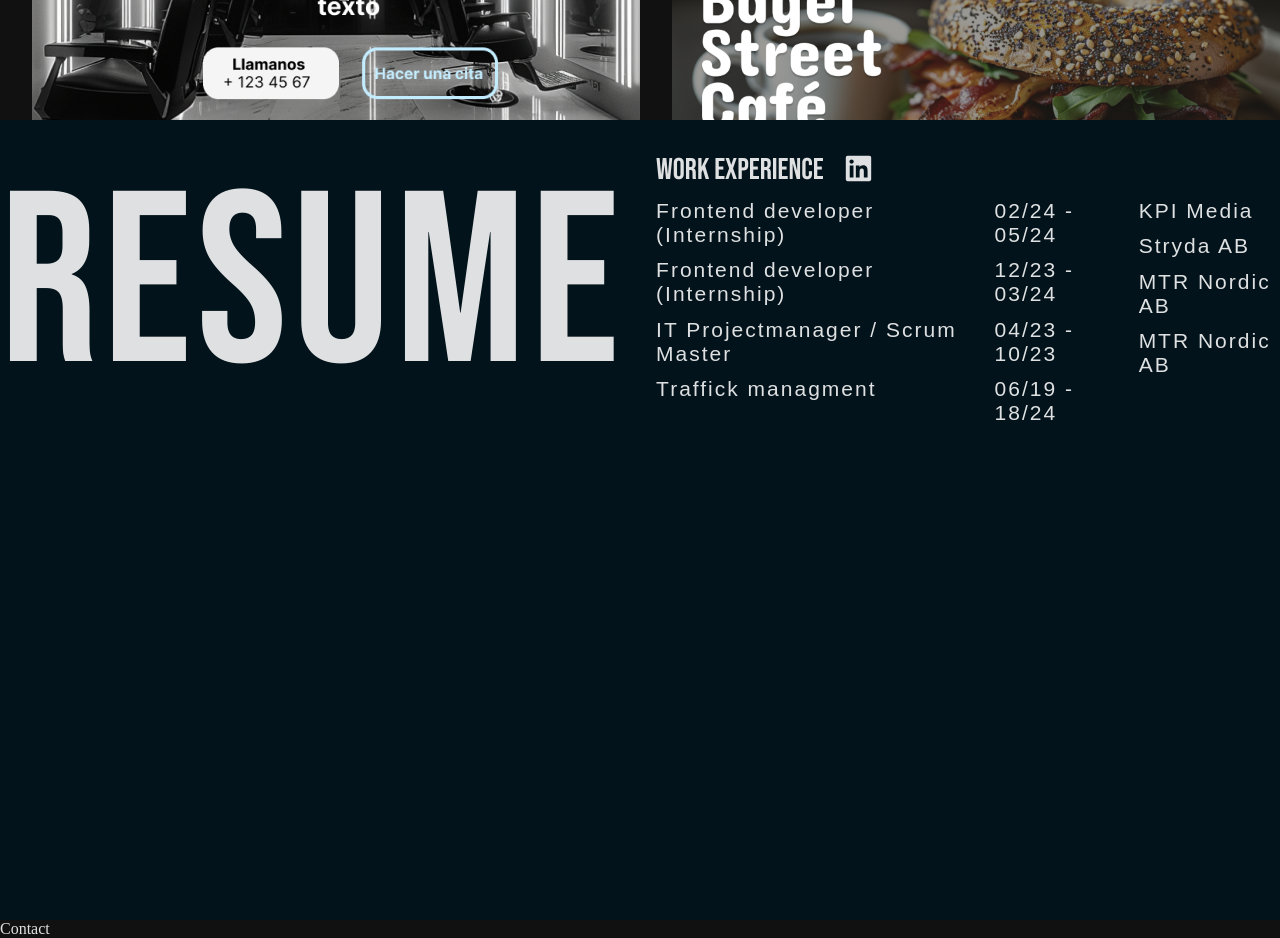
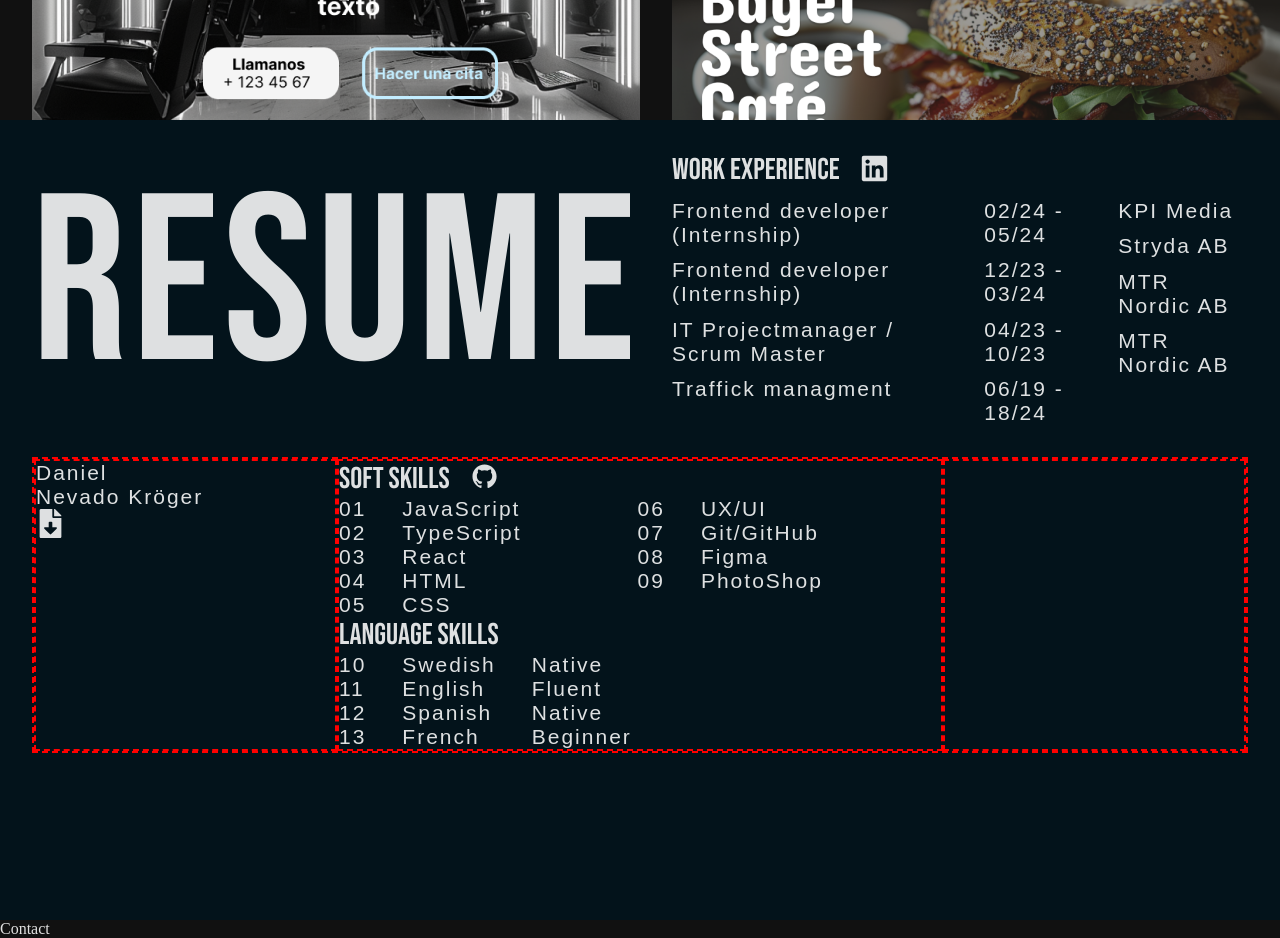
Before and after one commit to DanielNevadoK/Portfolio2.1, a React (Vite) app in the folder Portfolio2.1/: page / in a window 1280 px wide. Shown: the part 1500-2438 px from the top of the page. Built offline with nearby package versions, Linux system fonts and the light colour scheme; a web font is replaced by a local one.

Commit message:
Soft skills, Language skills added

```diff
--- a/Portfolio2.1/src/App.css
+++ b/Portfolio2.1/src/App.css
@@ -232,7 +232,8 @@
 #resume-page {
   width: 100%;
   height: 100svh;
-  background-color: #03131B;
+  padding: 0 2rem;
+  background-color: #03131b;
 }
 
 .resume-top-wrapper {
@@ -247,17 +248,14 @@
   display: flex;
   justify-content: center;
   align-items: center;
-  margin: 0;
-  padding: 0;
 }
 
 .resume-title h2 {
   font-family: "Bebas Neue", sans-serif;
   font-weight: 400;
   font-style: normal;
-  font-size: 19vw;
+  font-size: 18.5vw;
   line-height: 1;
-  margin: 0;
   letter-spacing: 5px;
   text-align: center;
 }
@@ -266,7 +264,7 @@
   padding: 2rem 0;
 }
 
-.mini-work-title{
+.mini-work-title {
   display: flex;
   flex-direction: row;
   gap: 20px;
@@ -281,7 +279,10 @@
   display: flex;
   align-items: center;
 }
-.experience-container p {
+.experience-container p,
+.skills-container p,
+.cv-container,
+.resume-title2 {
   font-family: "Akshar", sans-serif;
   font-optical-sizing: auto;
   font-weight: 200;
@@ -289,16 +290,55 @@
   font-size: 21px;
   letter-spacing: 2px;
 }
-.experience-container {
+.experience-container,
+.soft-skills {
   display: flex;
   gap: 20px;
 }
 
-
-.work_title, .work_date, .work_company{
+.work_title,
+.work_date,
+.work_company {
   margin-top: 0rem;
 }
-.work_title p, .work_date p, .work_company p{
+.work_title p,
+.work_date p,
+.work_company p {
   margin-top: 0.7rem;
   gap: 50px;
 }
+.work_date p,
+.SS-number p {
+  font-weight: 500;
+}
+
+.resume-bottom-wrapper {
+  border: dashed 2px red;
+  display: flex;
+  flex-direction: row;
+  width: 100%;
+}
+.cv-container,
+.skills-container,
+.resume-title2 {
+  border: dashed 2px red;
+}
+.cv-container,
+.resume-title2 {
+  min-width: 25%;
+}
+.skills-container {
+  min-width: 50%;
+}
+.language-interest-container {
+  display: flex;
+}
+.SS-number {
+  margin-right: 1rem;
+}
+.SS-title {
+  margin-right: 6rem;
+}
+.SS-title2 {
+  margin-left: -5rem;
+}
--- a/Portfolio2.1/src/Header.jsx
+++ b/Portfolio2.1/src/Header.jsx
@@ -7,7 +7,7 @@
         <a href="#projects-page">Projects</a>
       </button>
       <button className="head-btn2">
-        <a href="#resume">About me</a>
+        <a href="#resume-page">About me</a>
       </button>
     </div>
   );
--- a/Portfolio2.1/src/Resume.jsx
+++ b/Portfolio2.1/src/Resume.jsx
@@ -1,20 +1,25 @@
 import React from "react";
 import "./App.css";
 import { FaLinkedin } from "react-icons/fa6";
-
+import { FaFileDownload } from "react-icons/fa";
+import { BiLogoGithub } from "react-icons/bi";
 
 function Resume() {
   return (
     <div id="resume-page">
-      <div className="resume-top-wrapper">
+      <section className="resume-top-wrapper">
         <div className="resume-title">
           <h2>Resume</h2>
         </div>
         <div className="work-container">
           <div className="mini-work-title">
             <h3>WORK EXPERIENCE</h3>
-           <a href="https://www.linkedin.com/in/danielnevadokroger/" target="_blank">
-           <FaLinkedin size="29"/></a>
+            <a
+              href="https://www.linkedin.com/in/danielnevadokroger/"
+              target="_blank"
+            >
+              <FaLinkedin size="29" />
+            </a>
           </div>
           <div className="experience-container">
             <div className="work_title">
@@ -37,7 +42,87 @@
             </div>
           </div>
         </div>
-      </div>
+      </section>
+      <section className="resume-bottom-wrapper">
+        <div className="cv-container">
+          <div className="cv-card">
+            <div className="cv-text-and-icon-container">
+              <div className="cv-text">
+                <p>Daniel</p>
+                <p>Nevado Kröger</p>
+              </div>
+              <a href="#" download="CV Daniel Nevado Kröger">
+                <FaFileDownload size={29} />
+              </a>
+            </div>
+            <div>
+              <img src="" alt="" />
+            </div>
+          </div>
+        </div>
+        <div className="skills-container">
+          <div className="mini-work-title">
+            <h3>SOFT SKILLS</h3>
+            <a href="https://github.com/DanielNevadoK" target="_blank">
+              <BiLogoGithub size="29" />
+            </a>
+          </div>
+          <div className="soft-skills">
+            <div className="SS-number">
+              <p>01</p>
+              <p>02</p>
+              <p>03</p>
+              <p>04</p>
+              <p>05</p>
+            </div>
+            <div className="SS-title">
+              <p>JavaScript</p>
+              <p>TypeScript</p>
+              <p>React</p>
+              <p>HTML</p>
+              <p>CSS</p>
+            </div>
+            <div className="SS-number">
+              <p>06</p>
+              <p>07</p>
+              <p>08</p>
+              <p>09</p>
+            </div>
+            <div className="SS-title">
+              <p>UX/UI</p>
+              <p>Git/GitHub</p>
+              <p>Figma</p>
+              <p>PhotoShop</p>
+            </div>
+          </div>
+          <div className="mini-work-title">
+            <h3>LANGUAGE SKILLS</h3>
+          </div>
+          <div className="soft-skills">
+            <div className="SS-number">
+              <p>10</p>
+              <p>11</p>
+              <p>12</p>
+              <p>13</p>
+            </div>
+            <div className="SS-title">
+              <p>Swedish</p>
+              <p>English</p>
+              <p>Spanish</p>
+              <p>French</p>
+            </div>
+            <div className="SS-title2">
+              <p>Native</p>
+              <p>Fluent</p>
+              <p>Native</p>
+              <p>Beginner</p>
+            </div>
+          </div>
+        </div>
+        <div className="resume-title2">
+
+        </div>
+      </section>
     </div>
   );
 }
```
